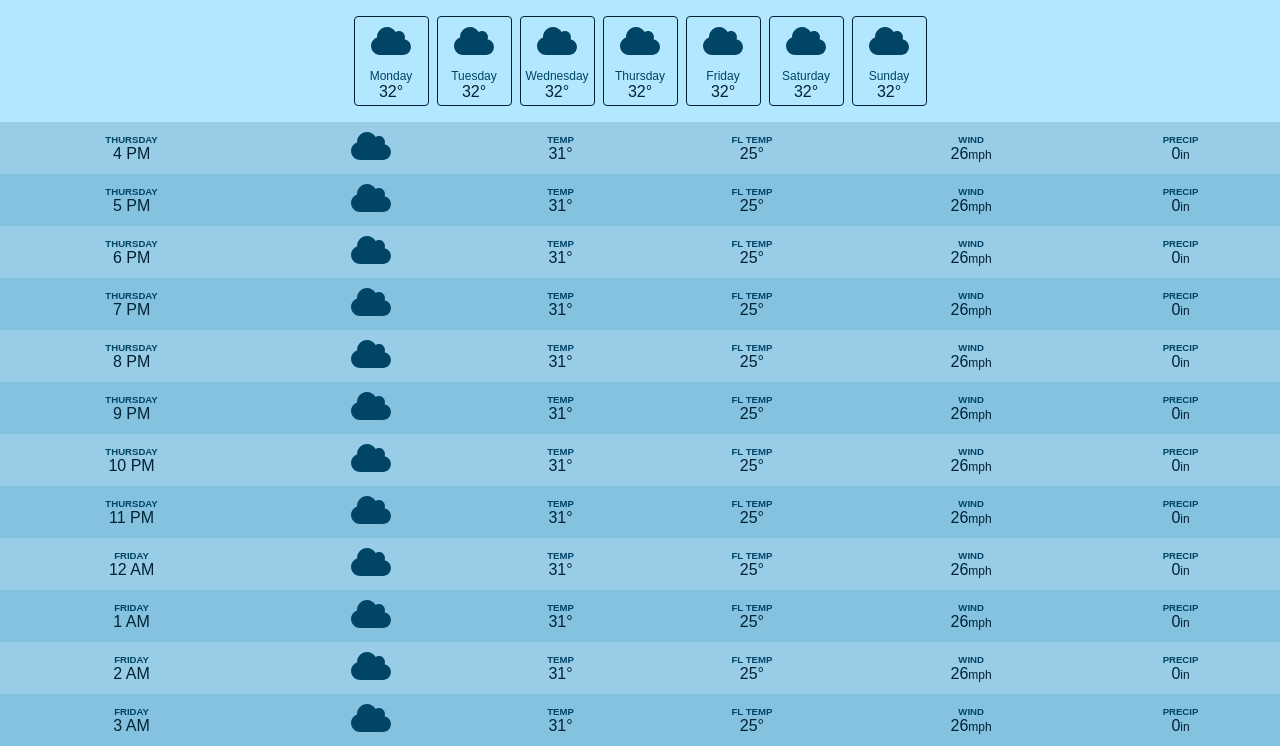
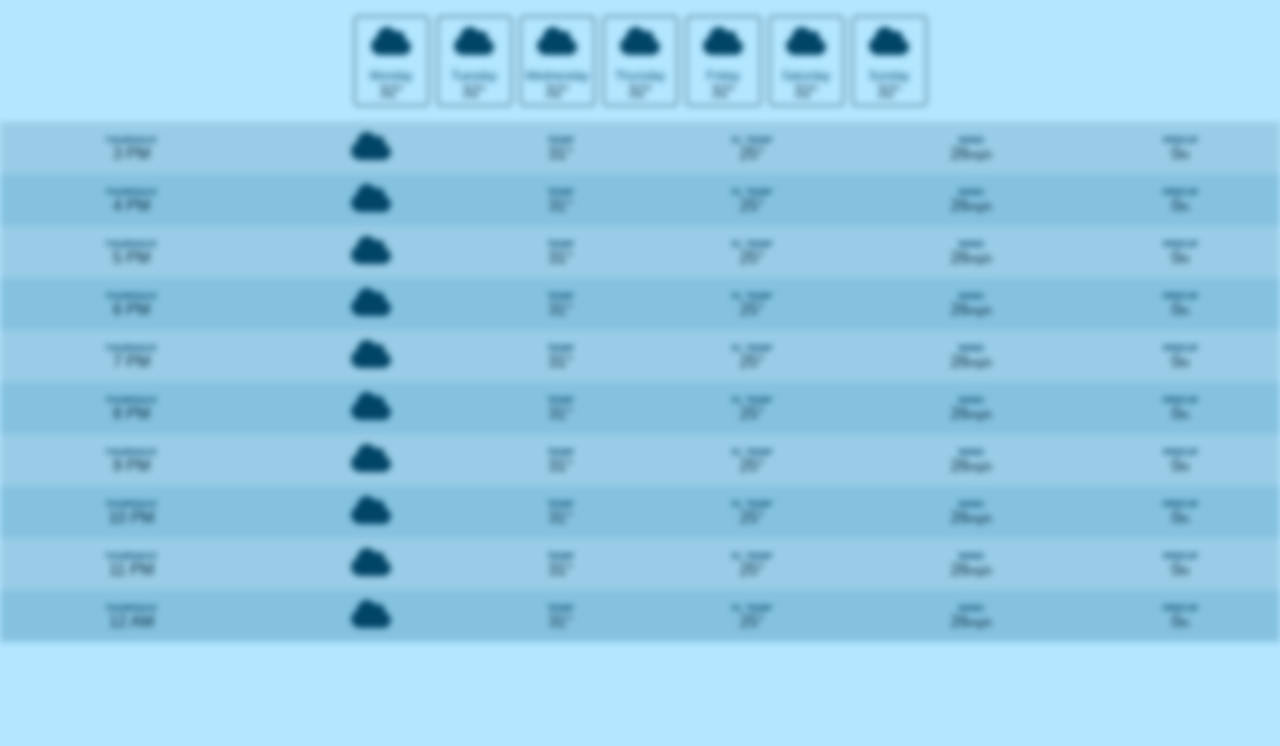
Before and after one commit to VinayakMaharaj/js-weather-app, a website built with Vite: page index.html in a window 1280 px wide. Shown: the part 112-858 px from the top of the page. After the commit the page ends 800 px from the top, so only its background shows below. Built offline with nearby package versions, Linux system fonts and the light colour scheme; no server answers.

Commit message:
tweaking repeated hour row

```diff
--- a/index.html
+++ b/index.html
@@ -4,7 +4,7 @@
     <meta charset="UTF-8" />
     <meta name="viewport" content="width=device-width, initial-scale=1.0" />
   </head>
-  <body>
+  <body class="blurred">
     <header class="header">
       <div class="header-left">
         <img class="weather-icon large" src="icons/sun.svg" data-current-icon />
@@ -86,6 +86,41 @@
 
     <table class="hour-section">
       <tbody data-hour-section>
+        <tr class="hour-row">
+          <td>
+            <div class="info-group">
+              <div class="label">Thursday</div>
+              <div>3 PM</div>
+            </div>
+          </td>
+          <td>
+            <img src="icons/cloud.svg" class="weather-icon" />
+          </td>
+          <td>
+            <div class="info-group">
+              <div class="label">Temp</div>
+              <div>31&deg;</div>
+            </div>
+          </td>
+          <td>
+            <div class="info-group">
+              <div class="label">FL Temp</div>
+              <div>25&deg;</div>
+            </div>
+          </td>
+          <td>
+            <div class="info-group">
+              <div class="label">Wind</div>
+              <div>26<span class="value-sub-info">mph</span></div>
+            </div>
+          </td>
+          <td>
+            <div class="info-group">
+              <div class="label">Precip</div>
+              <div>0<span class="value-sub-info">in</span></div>
+            </div>
+          </td>
+        </tr>
         <tr class="hour-row">
           <td>
             <div class="info-group">
@@ -369,113 +404,8 @@
         <tr class="hour-row">
           <td>
             <div class="info-group">
-              <div class="label">Friday</div>
+              <div class="label">Thursday</div>
               <div>12 AM</div>
-            </div>
-          </td>
-          <td>
-            <img src="icons/cloud.svg" class="weather-icon" />
-          </td>
-          <td>
-            <div class="info-group">
-              <div class="label">Temp</div>
-              <div>31&deg;</div>
-            </div>
-          </td>
-          <td>
-            <div class="info-group">
-              <div class="label">FL Temp</div>
-              <div>25&deg;</div>
-            </div>
-          </td>
-          <td>
-            <div class="info-group">
-              <div class="label">Wind</div>
-              <div>26<span class="value-sub-info">mph</span></div>
-            </div>
-          </td>
-          <td>
-            <div class="info-group">
-              <div class="label">Precip</div>
-              <div>0<span class="value-sub-info">in</span></div>
-            </div>
-          </td>
-        </tr>
-        <tr class="hour-row">
-          <td>
-            <div class="info-group">
-              <div class="label">Friday</div>
-              <div>1 AM</div>
-            </div>
-          </td>
-          <td>
-            <img src="icons/cloud.svg" class="weather-icon" />
-          </td>
-          <td>
-            <div class="info-group">
-              <div class="label">Temp</div>
-              <div>31&deg;</div>
-            </div>
-          </td>
-          <td>
-            <div class="info-group">
-              <div class="label">FL Temp</div>
-              <div>25&deg;</div>
-            </div>
-          </td>
-          <td>
-            <div class="info-group">
-              <div class="label">Wind</div>
-              <div>26<span class="value-sub-info">mph</span></div>
-            </div>
-          </td>
-          <td>
-            <div class="info-group">
-              <div class="label">Precip</div>
-              <div>0<span class="value-sub-info">in</span></div>
-            </div>
-          </td>
-        </tr>
-        <tr class="hour-row">
-          <td>
-            <div class="info-group">
-              <div class="label">Friday</div>
-              <div>2 AM</div>
-            </div>
-          </td>
-          <td>
-            <img src="icons/cloud.svg" class="weather-icon" />
-          </td>
-          <td>
-            <div class="info-group">
-              <div class="label">Temp</div>
-              <div>31&deg;</div>
-            </div>
-          </td>
-          <td>
-            <div class="info-group">
-              <div class="label">FL Temp</div>
-              <div>25&deg;</div>
-            </div>
-          </td>
-          <td>
-            <div class="info-group">
-              <div class="label">Wind</div>
-              <div>26<span class="value-sub-info">mph</span></div>
-            </div>
-          </td>
-          <td>
-            <div class="info-group">
-              <div class="label">Precip</div>
-              <div>0<span class="value-sub-info">in</span></div>
-            </div>
-          </td>
-        </tr>
-        <tr class="hour-row">
-          <td>
-            <div class="info-group">
-              <div class="label">Friday</div>
-              <div>3 AM</div>
             </div>
           </td>
           <td>
```
